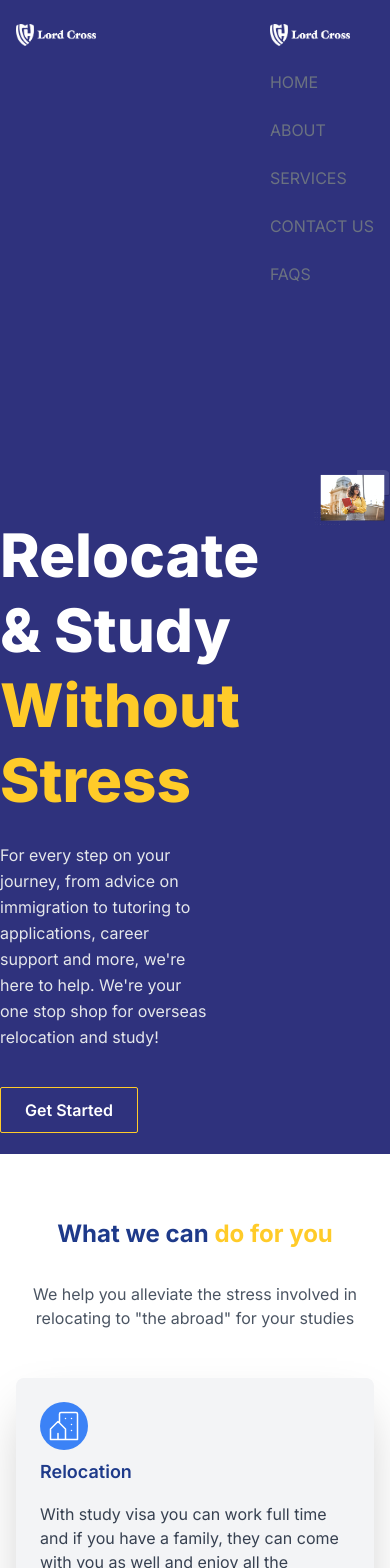
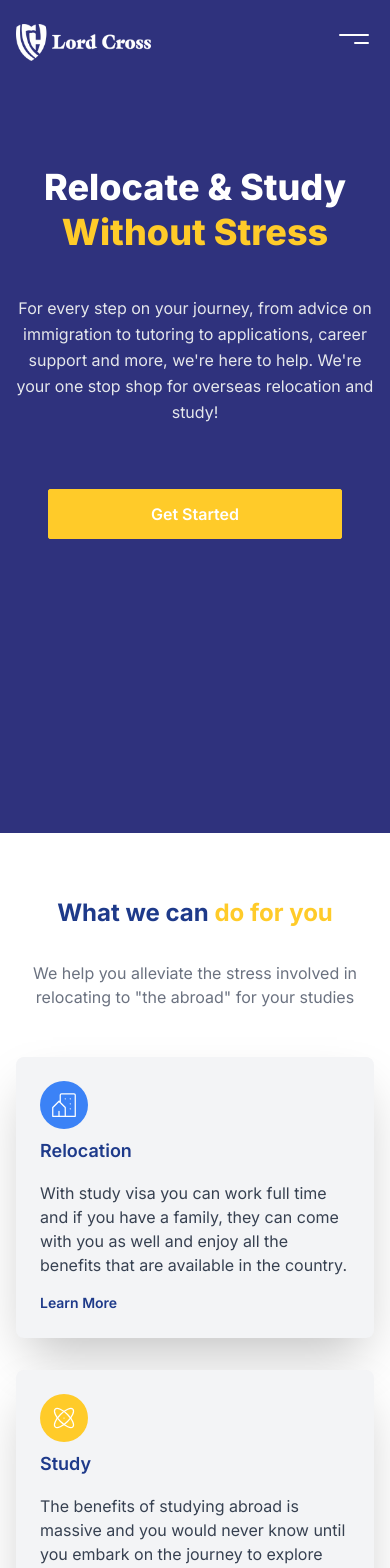
Before and after one commit to tochukwuali/lordcross, a React (Create React App) app: page / in a window 390 px wide. Shown: the top 1568 px of the page. Built offline with nearby package versions, Linux system fonts and the light colour scheme.

Commit message:
making things responsive

```diff
--- a/src/App.css
+++ b/src/App.css
@@ -22,3 +22,124 @@ body {
 .check a:hover::after {
   width: 100%;
 }
+
+.mobileIcon {
+  position: relative;
+  z-index: 3;
+  width: 20px;
+  top: 5px;
+  right: 15px;
+}
+
+.icon {
+  width: 30px;
+  /* height: 45px; */
+  position: relative;
+  -webkit-transform: rotate(0deg);
+  -moz-transform: rotate(0deg);
+  -o-transform: rotate(0deg);
+  transform: rotate(0deg);
+  -webkit-transition: 0.5s ease-in-out;
+  -moz-transition: 0.5s ease-in-out;
+  -o-transition: 0.5s ease-in-out;
+  transition: 0.5s ease-in-out;
+  cursor: pointer;
+ }
+
+.icon span {
+  display: block;
+  position: absolute;
+  height: 2px;
+  width: 100%;
+  background: #fff;
+  border-radius: 9px;
+  opacity: 1;
+  left: 0;
+  transform: rotate(0deg);
+  -moz-transform: rotate(0deg);
+  -o-transform: rotate(0deg);
+  transform: rotate(0deg);
+  -webkit-transition: 0.25s ease-in-out;
+  -moz-transition: 0.25s ease-in-out;
+  -o-transition: 0.25s ease-in-out;
+  transition: 0.25s ease-in-out;
+}
+
+.icon span:nth-child(1) {
+  top: 5px;
+}
+
+.icon span:nth-child(2) {
+  top: 13px;
+  width: 50%;
+  left: 15px;
+}
+
+.icon.open span:nth-child(1) {
+  transform: rotate(-45deg);
+}
+
+.icon.open span:nth-child(2) {
+  transform: rotate(45deg);
+  width: 100%;
+  left: 3px;
+  top: 0px;
+}
+
+/* open the navbar by clicking the hamburger icon */
+
+.nav__desktop {
+  display: none;
+}
+
+.nav__wr {
+  display: flex;
+  justify-content: space-between;
+  padding: 1rem;
+}
+
+.logo {
+  margin-top: -15px;
+  color: white;
+}
+
+.Nav.menuOpen {
+  display: flex;
+  flex-direction: column;
+  justify-content: center;
+  align-items: center;
+  color: #000;
+  font-weight: bold;
+  background-color: #fff;
+  max-height: 100vh;
+  height: 500px;
+  padding: 20px 0px;
+  transition-property: all;
+  transition-duration: 2s;
+  transition-timing-function: cubic-bezier(1, 1, 0.5, 1);
+  position: absolute;
+  z-index: 1;
+  width: 100%;
+  top: 0;
+  left: 0;
+}
+
+.Nav.menuOpen a:hover {
+  color: grey;
+}
+
+.Nav {
+  display: none;
+}
+
+.nav__list {
+  list-style: none;
+  padding: 0;
+  margin-top: 1.4rem;
+}
+
+.side__nav_logo {
+  position: absolute;
+  top: 16px;
+  left: 20px;
+}
--- a/src/components/Features.tsx
+++ b/src/components/Features.tsx
@@ -35,14 +35,14 @@ const Features = () => {
     },
   ];
   return (
-    <section id="features" className="py-16 px-4 md:py-24 relative bg-white">
+    <section id="features" className="py-16 px-4 md:py-24 -mt-24 md:-mt-0 relative bg-white">
       <div className="max-w-6xl mx-auto">
         <div className="text-center">
           <h3 className="font-bold md:text-4xl text-2xl text-blue-900">
           What we can <span className="text-co-yellow">do for you</span>
           </h3>
 
-          <p className="mx-auto max-w-3xl mt-8 md:mt-8 text-gray-600">
+          <p className="mx-auto md:max-w-3xl px-4 mt-8 md:mt-8 text-gray-500">
             We help you alleviate the stress involved in relocating to "the abroad" for your studies
           </p>
         </div>
--- a/src/components/Hero.tsx
+++ b/src/components/Hero.tsx
@@ -3,28 +3,28 @@ import { Link } from "react-router-dom";
 
 const Hero = () => {
   return (
-    <div className=" py-52 h-screen bg-co-blue">
-      <div className="max-w-6xl mx-auto flex space-x-8">
-        <div>
-          <h1 className="font-extrabold text-6xl text-white leading-tight">
+    <div className="md:py-52 py-16 h-screen bg-co-blue">
+      <div className="xl:max-w-6xl mx-auto md:max-w-xl p-4 md:flex md:space-x-8">
+        <div className="text-center md:text-left">
+          <h1 className="font-extrabold md:text-6xl text-4xl text-white leading-tight">
             Relocate & Study <br />{" "}
             <span className="text-co-yellow">Without Stress</span>
           </h1>
-          <p className="text-gray-200 w-3/4 mt-6 leading-relaxed">
+          <p className="text-gray-200 md:w-3/4 md:mt-6 mt-10 leading-relaxed">
             For every step on your journey, from advice on immigration to
             tutoring to applications, career support and more, we're here to
             help. We're your one stop shop for overseas relocation and study!
           </p>
-          <div className="mt-12">
+          <div className="mt-16 mx-8 md:mx-0 md:mt-12">
             <Link
               to="/register"
-              className="py-3 px-6 text-white border border-co-yellow font-semibold text-base rounded-sm"
+              className="py-3 px-6 text-white inline-block border bg-co-yellow w-full md:w-1/4 border-co-yellow font-semibold text-base rounded-sm"
             >
               Get Started
             </Link>
           </div>
         </div>
-        <div className="w-full -mt-12">
+        <div className="md:w-full md:block md:-mt-12 hidden">
           <img src={HeroImage} alt="" className="w-full rounded-md" />
         </div>
 
--- a/src/components/Nav.tsx
+++ b/src/components/Nav.tsx
@@ -67,7 +67,7 @@ const Nav = () => {
         className={`md:hidden flex justify-between bg-nav-grey w-full px-4 py-6 `}
       >
         <div className="relative">
-          <img src={Logo} alt="lord cross logo" className="w-20" />
+          <img src={Logo} alt="lord cross logo" className="w-2/5" />
         </div>
         <div className="relative">
           <MobileIcon toggle={toggle} openNav={openNav} />
@@ -78,7 +78,7 @@ const Nav = () => {
           </div>
           <ul className="nav__list">
             <li className="mt-6 uppercase text-gray-500 " onClick={openNav}>
-              <a href="https://as8s.com">Home</a>
+              <Link to="/">Home</Link>
             </li>
 
             <li className="mt-6 uppercase text-gray-500" onClick={openNav}>
```
